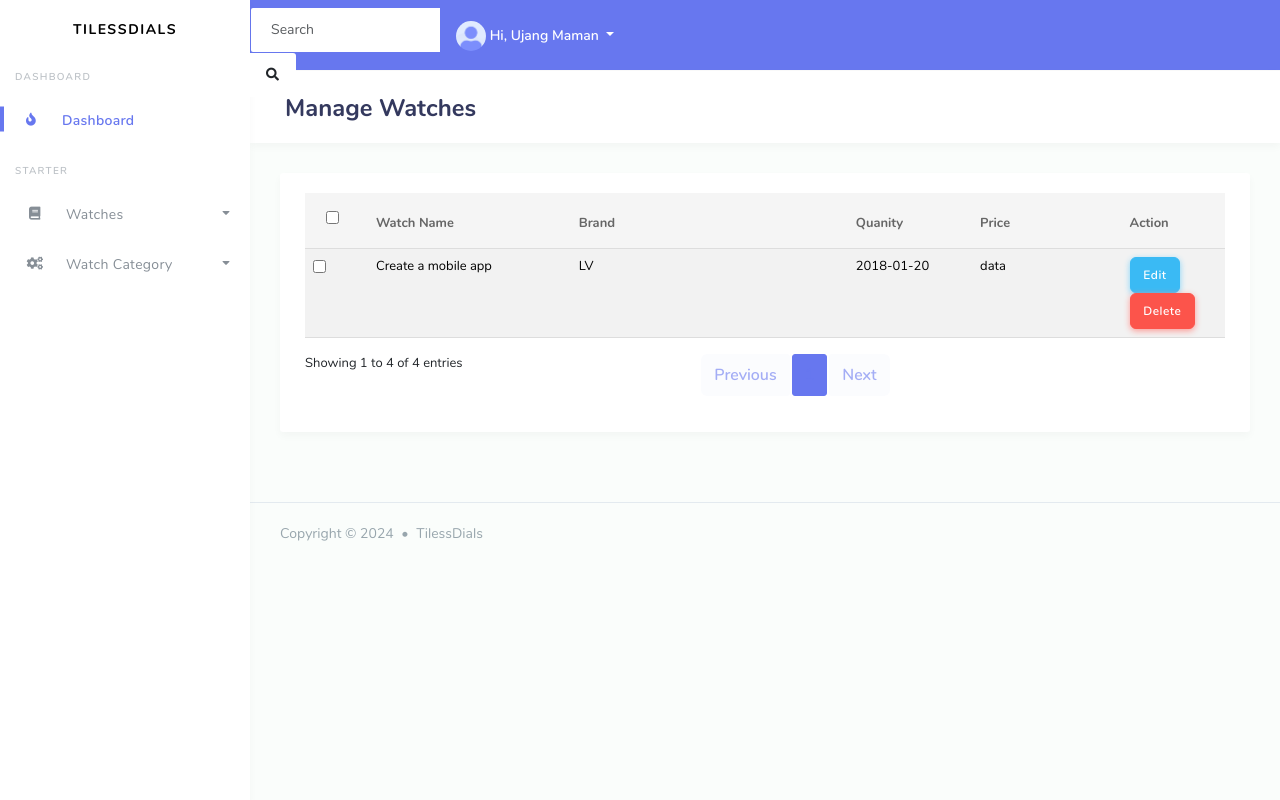
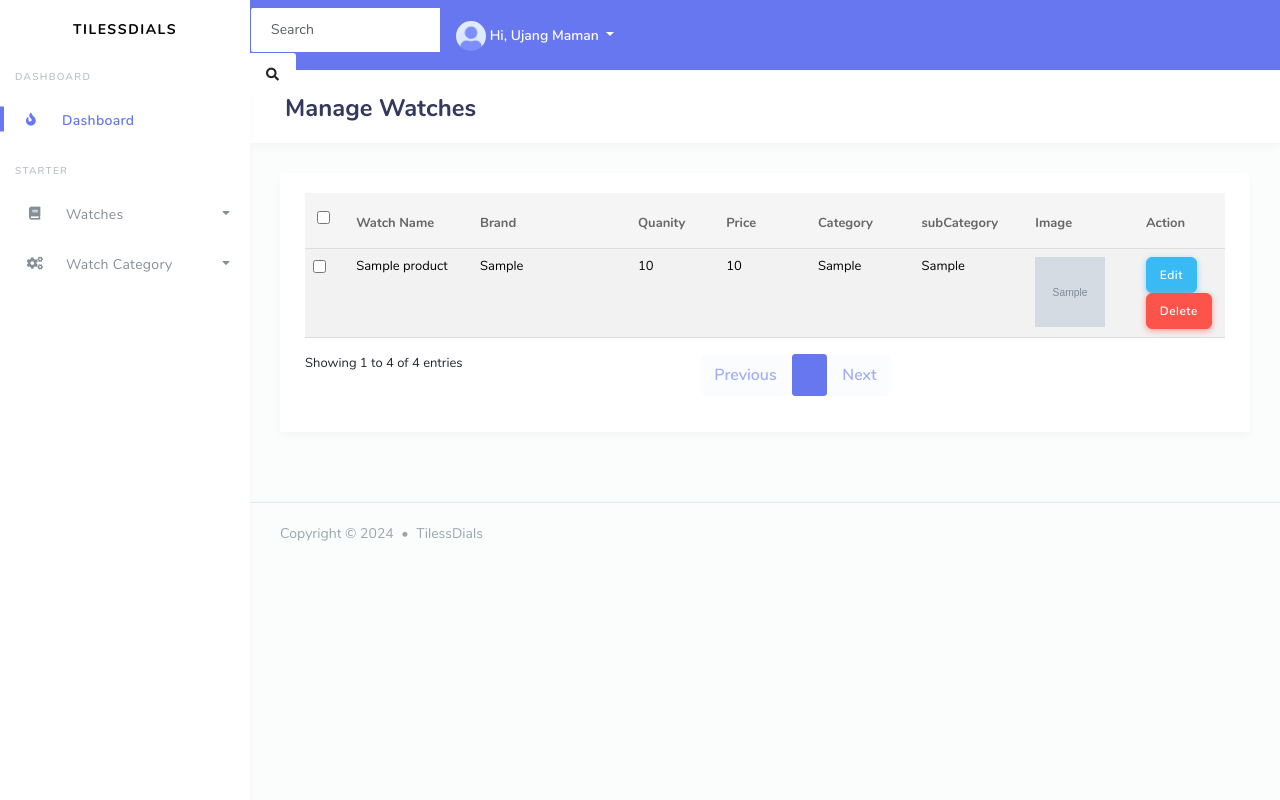
Before and after one commit to sachinseengh/TimelessDails, a PHP site: page /admin/watches/manage-watch.php in a window 1280 px wide. Run offline with PHP 8.4, Linux system fonts and the light colour scheme; tables that the repository leaves empty or names only in its code hold one stand-in row (values such as "Sample post"); grey boxes marked "Sample" are stand-in pictures; style sheets or scripts are compiled from the project's sources; some libraries are stand-ins or nearby versions.

Commit message:
manage watch added

```diff
--- a/Backend/Controller/class/product.class.php
+++ b/Backend/Controller/class/product.class.php
@@ -10,16 +10,16 @@ class Product extends common{
 
 
     public function Save(){
-    $conn = mysqli_connect('localhost', 'root', '', 'TimelessDails');
+    $conn = mysqli_connect('localhost', 'root', '', 'TimelessDials');
 
     $sql ="insert into product (name,price,brand,description,category,sub_category,featured_img,quantity) values('$this->name','$this->price','$this->brand','$this->desc','$this->category','$this->sub_category','$this->featured_img','$this->quantity')";
 
     $res = mysqli_query($conn,$sql);
     if($res){
-        header('Location:../manage-product.php?msg="Product Added Successfully"');
+        header('Location:/TimelessDials/admin/watches/manage-watch.php?msg="Product Added Successfully"');
         exit();
     }else{
-        header('Location:../manage-product.php?ErrMsg="Failed to add Product"');
+        header('Location:/TimelessDials/admin/watches/manage-watch.php?ErrMsg="Failed to add Product"');
         exit();
     }
 
@@ -27,7 +27,7 @@ class Product extends common{
 
     public function retrieve()
     {
-        $conn = mysqli_connect('localhost', 'root', '', 'TimelessDails');
+        $conn = mysqli_connect('localhost', 'root', '', 'TimelessDials');
 
         $sql = "select * from product order by pid desc ";
         $var = mysqli_query($conn,$sql);
@@ -41,7 +41,7 @@ class Product extends common{
 
 
     public function Edit(){
-        $conn = mysqli_connect('localhost', 'root', '', 'TimelessDails');
+        $conn = mysqli_connect('localhost', 'root', '', 'TimelessDials');
 
         $sql ="update product set name ='$this->name',price ='$this->price',description='$this->desc',category='$this->category',sub_category='$this->sub_category',featured_img='$this->featured_img',brand='$this->brand',quantity='$this->quantity' where pid='$this->pid'";
 
@@ -60,7 +60,7 @@ class Product extends common{
         }
 
     public function getById(){
-        $conn = mysqli_connect('localhost', 'root', '', 'TimelessDails');
+        $conn = mysqli_connect('localhost', 'root', '', 'TimelessDials');
 
         $sql = "select * from product where pid='$this->pid' ";
         $var = mysqli_query($conn,$sql);
@@ -73,7 +73,7 @@ class Product extends common{
     }
 
     public function getProducts(){
-        $conn = mysqli_connect('localhost', 'root', '', 'TimelessDails');
+        $conn = mysqli_connect('localhost', 'root', '', 'TimelessDials');
 
         $sql = "select * from product order by pid desc limit 12";
 
@@ -86,7 +86,7 @@ class Product extends common{
         }
     }
     public function getProductsMen(){
-        $conn = mysqli_connect('localhost', 'root', '', 'TimelessDails');
+        $conn = mysqli_connect('localhost', 'root', '', 'TimelessDials');
 
         $sql = "select * from product where category='men' order by pid desc limit 3";
 
@@ -100,7 +100,7 @@ class Product extends common{
     }
 
     public function getByCategory(){
-        $conn = mysqli_connect('localhost', 'root', '', 'TimelessDails');
+        $conn = mysqli_connect('localhost', 'root', '', 'TimelessDials');
 
         $sql = "select * from product where category='$this->category' and sub_category='$this->sub_category'";
 
@@ -118,7 +118,7 @@ class Product extends common{
 
     public function Delete(){
 
-        $conn = mysqli_connect('localhost','root','','TimelessDails');
+        $conn = mysqli_connect('localhost','root','','TimelessDials');
         $sql = "delete from product where pid = '$this->pid'";
 
 
--- a/admin/watches/add-watch.php
+++ b/admin/watches/add-watch.php
@@ -57,7 +57,7 @@ include("headerFooter/header.php")
 
                                 <div class="form-group">
                                     <label>Quantity</label>
-                                    <input type="number" class="form-control" name="price">
+                                    <input type="number" class="form-control" name="quantity">
                                 </div>
 
 
--- a/admin/watches/manage-watch.php
+++ b/admin/watches/manage-watch.php
@@ -1,6 +1,14 @@
 <?php
-include("headerFooter/header.php")
+include("headerFooter/header.php");
+
+require_once('../../Backend/Controller/class/product.class.php');
+$product = new Product();
+$items = $product->retrieve();
+
+
+
 ?>
+
 <!-- Main Content -->
 <div class="main-content">
   <section class="section">
@@ -43,6 +51,15 @@ include("headerFooter/header.php")
                           <th class="sorting" tabindex="0" aria-controls="table-2" rowspan="1" colspan="1"
                             aria-label="Status: activate to sort column ascending" style="width: 132.641px;">
                             Price</th>
+                            <th class="sorting" tabindex="0" aria-controls="table-2" rowspan="1" colspan="1"
+                            aria-label="Status: activate to sort column ascending" style="width: 132.641px;">
+                            Category</th>
+                            <th class="sorting" tabindex="0" aria-controls="table-2" rowspan="1" colspan="1"
+                            aria-label="Status: activate to sort column ascending" style="width: 132.641px;">
+                            subCategory</th>
+                            <th class="sorting" tabindex="0" aria-controls="table-2" rowspan="1" colspan="1"
+                            aria-label="Status: activate to sort column ascending" style="width: 132.641px;">
+                            Image</th>
                           <th class="sorting" tabindex="0" aria-controls="table-2" rowspan="1" colspan="1"
                             aria-label="Action: activate to sort column ascending" style="width: 91.8281px;">
                             Action</th>
@@ -53,6 +70,12 @@ include("headerFooter/header.php")
 
 
 
+
+                      <tbody>
+
+
+                        <?php   foreach($items as $item ) { ?>
+
                         <tr role="row" class="odd">
                           <td class="sorting_1">
                             <div class="custom-checkbox custom-control">
@@ -61,20 +84,24 @@ include("headerFooter/header.php")
                               <label for="checkbox-1" class="custom-control-label">&nbsp;</label>
                             </div>
                           </td>
-                          <td>Create a mobile app</td>
-                          <td>
-                            LV
-                          </td>
-                          <td>2018-01-20</td>
-                          <td>
-                            data
-                          </td>
+                          <td><?php echo $item['name']; ?></td>
+                          <td><?php echo $item['brand']; ?></td>
+                          <td><?php echo $item['quantity']; ?></td>
+                            <td><?php echo $item['price']; ?></td>
+                            <td><?php echo $item['category']; ?></td>
+
+                            <td><?php echo $item['sub_category']; ?></td>
+                            <td><img src="../../backend/images/<?php echo $item['featured_img']; ?>" alt="" srcset="" height="70rem"
+                                    width="70rem"></td>
+
                           <td class="flex-it">
                             <a href="update-watch.php" class="btn btn-info">Edit</a>
                             <a href="#" class="btn btn-danger">Delete</a>
 
                           </td>
                         </tr>
+
+                        <?php } ?>
                       </tbody>
                     </table>
                   </div>
```
Also changed, not shown: Backend/images/675af1d833ec93.63233404-6e328adb-dc90-4baf-b8ac-eb4c28ed4db5.jpg (added), Backend/images/675af23b62c9c3.92558291-6e328adb-dc90-4baf-b8ac-eb4c28ed4db5.jpg (added), Backend/images/675af2864e14b9.52695763-1b086816-92e0-4c98-a5ec-d87b380995bd.jpg (added).
